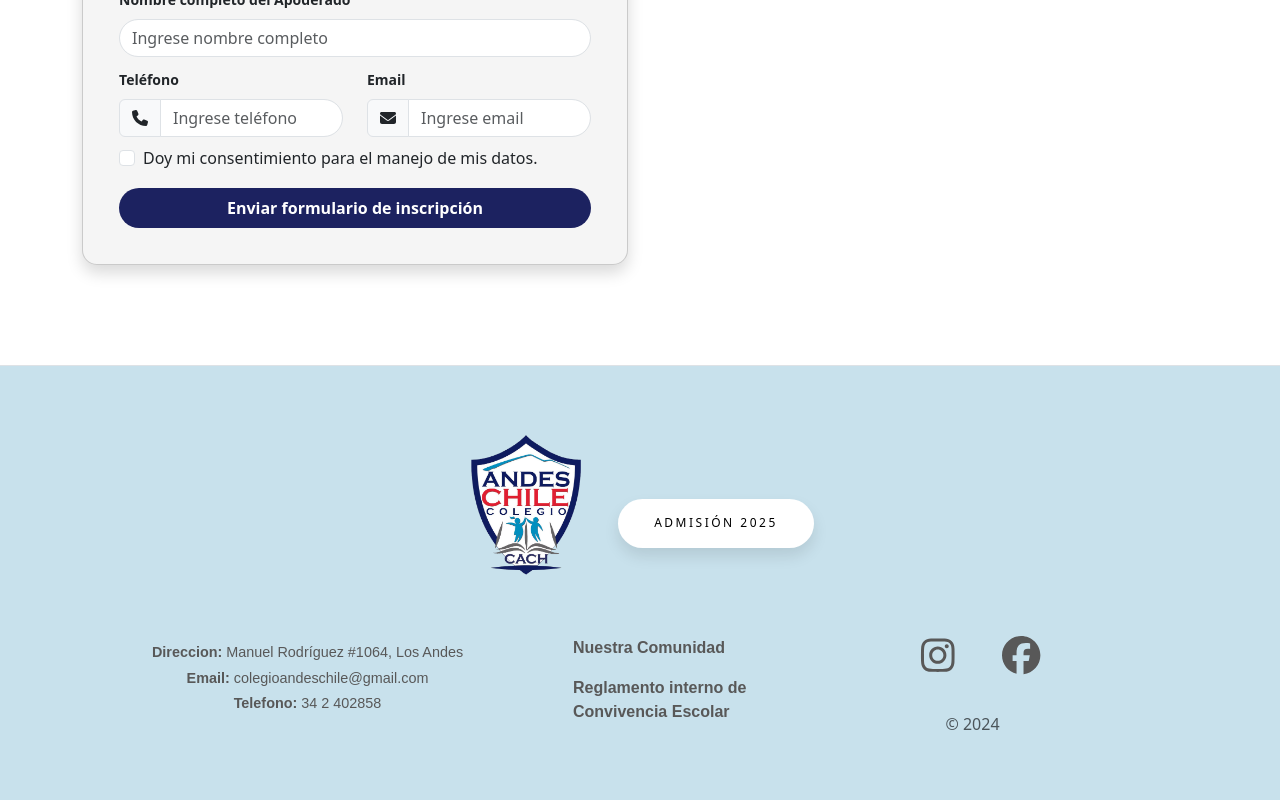
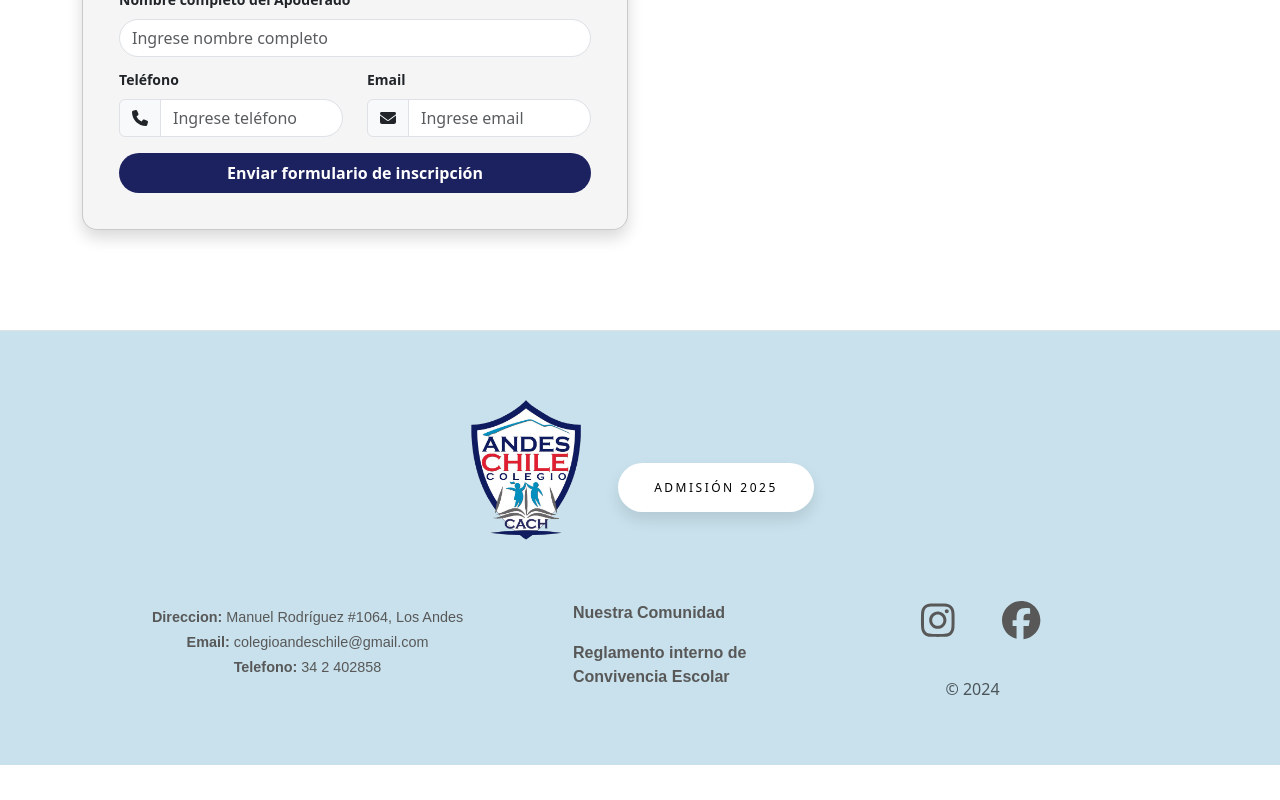
Before and after one commit to omGuerraAlfaro/web-colegio-vite, a React (Vite) app: page /talleres in a window 1280 px wide. Shown: the part 3267-4067 px from the top of the page. After the commit the page ends 4032 px from the top, so only its background shows below. Built offline with nearby package versions, Linux system fonts and the light colour scheme.

Commit message:
chao consentimiento forms

```diff
--- a/src/components/Formularios/FormularioAdmision.tsx
+++ b/src/components/Formularios/FormularioAdmision.tsx
@@ -26,7 +26,7 @@ const FormularioAdmision = () => {
       email: '',
       colegio: '',
       cursoPostula: '',
-      consentimiento: false
+      /* consentimiento: false */
     },
     validationSchema: formSchema,
     onSubmit: async (values) => {
@@ -236,7 +236,7 @@ const FormularioAdmision = () => {
             </InputGroup>
           </Form.Group>
 
-          <Form.Group className="margenLabel">
+          {/* <Form.Group className="margenLabel">
             <Form.Check
               type="checkbox"
               label="Doy mi consentimiento para el manejo de mis datos."
@@ -246,7 +246,7 @@ const FormularioAdmision = () => {
               isInvalid={!!formik.errors.consentimiento && formik.touched.consentimiento}
             />
             {formik.errors.consentimiento && formik.touched.consentimiento && <Form.Text className="text-danger">{formik.errors.consentimiento}</Form.Text>}
-          </Form.Group>
+          </Form.Group> */}
 
           <Row>
             <Col md={12} sm={12} xs={12}>
--- a/src/components/Formularios/FormularioTalleres.tsx
+++ b/src/components/Formularios/FormularioTalleres.tsx
@@ -27,7 +27,7 @@ const FormularioTalleres = () => {
       colegio: '',
       tallerPostula: '',
       cursoPostula: '',
-      consentimiento: false
+      //consentimiento: false
     },
     validationSchema: formSchema,
     onSubmit: async (values) => {
@@ -234,7 +234,7 @@ const FormularioTalleres = () => {
             </Col>
           </Row>
 
-          <Form.Group className="margenLabel">
+          {/* <Form.Group className="margenLabel">
             <Form.Check
               type="checkbox"
               label="Doy mi consentimiento para el manejo de mis datos."
@@ -244,7 +244,7 @@ const FormularioTalleres = () => {
               isInvalid={!!formik.errors.consentimiento && formik.touched.consentimiento}
             />
             {formik.errors.consentimiento && formik.touched.consentimiento && <Form.Text className="text-danger">{formik.errors.consentimiento}</Form.Text>}
-          </Form.Group>
+          </Form.Group> */}
 
           <Row>
             <Col md={12} sm={12} xs={12}>
```
